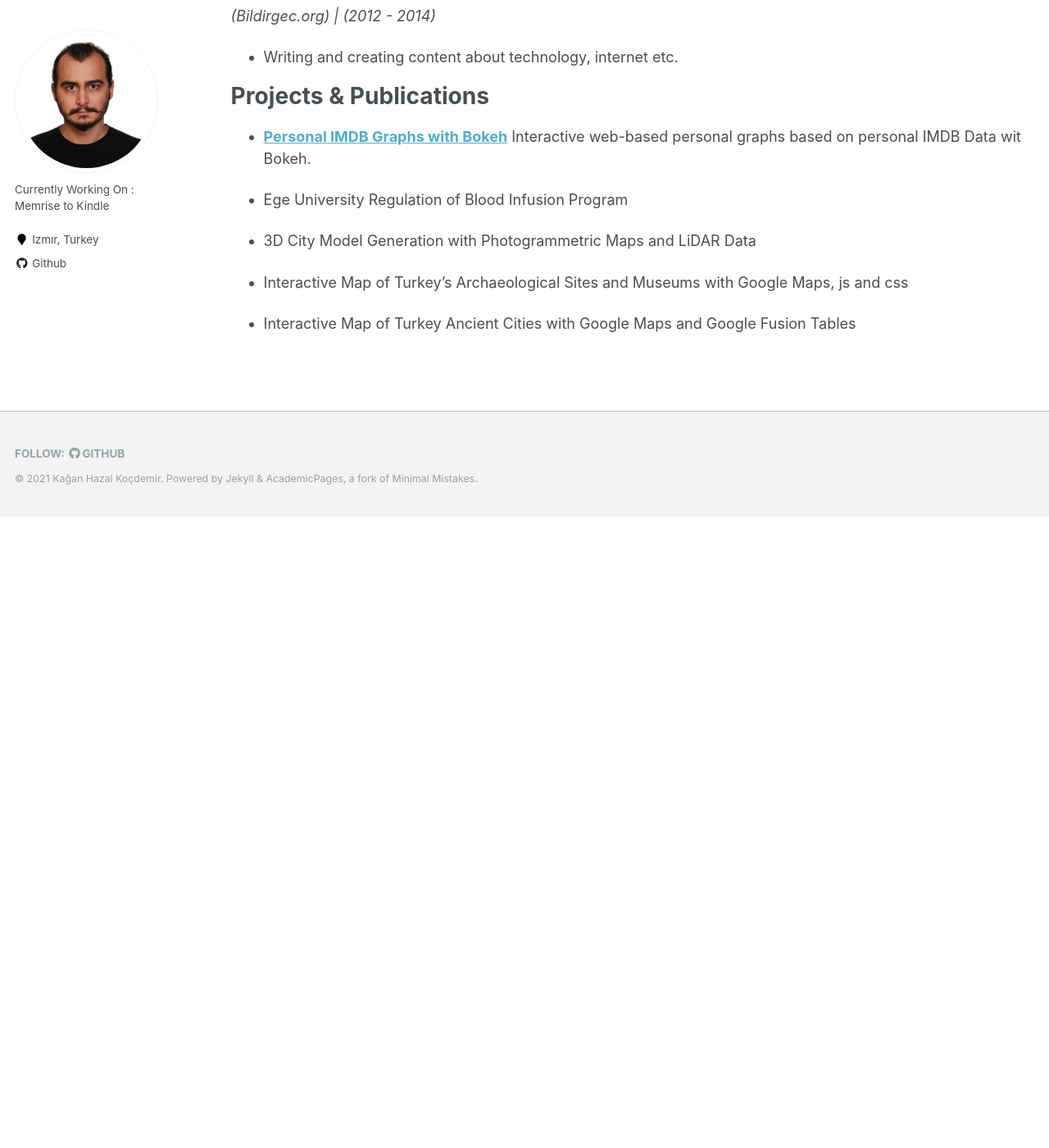
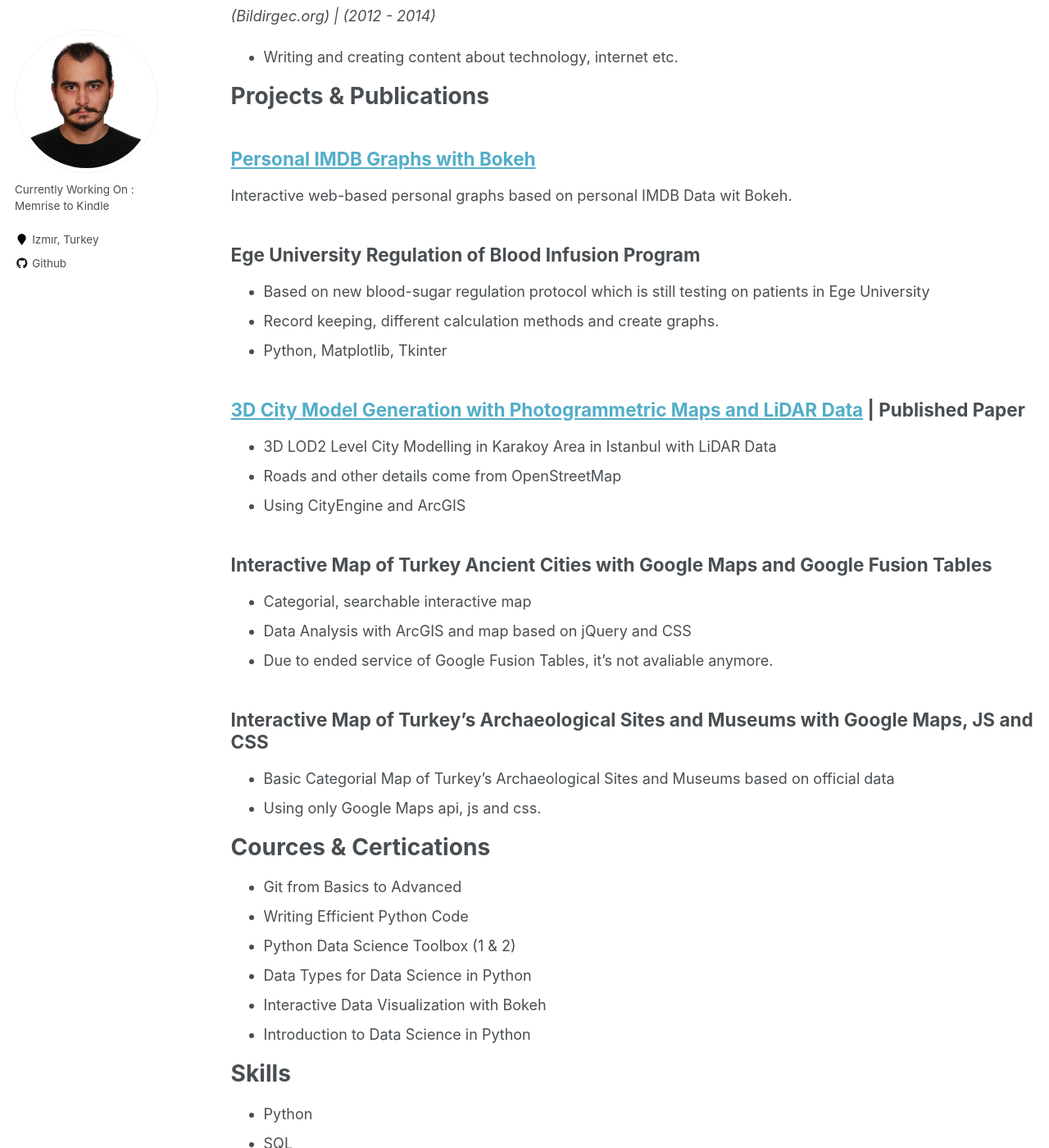
Before and after one commit to angelsdemos/kagankocdemir, a Jekyll site: the page built from _pages/cv.md, in a window 1280 px wide and 1400 px high, scrolled down 1079 px. Shown: the whole window at 82% size. Built offline with Jekyll 4.4.1, drawn with Linux system fonts in a browser that asks for light colours; before the commit the page ends 1709 px from its top, so only the background shows below that; some of the changed text lies outside the part shown.

Commit message:
Update cv.md

```diff
--- a/_pages/cv.md
+++ b/_pages/cv.md
@@ -11,6 +11,8 @@ Education
 ======
 * German Language and Literature Bachelor's Degree, Ege University 2024 (Expected)
 * Geomatic Engineering Bachelor's Degree, Yildiz Technical University 2016
+
+
 
 
 Experiences
@@ -39,13 +41,49 @@ Experiences
 
 Projects & Publications
 ======
-* **[Personal IMDB Graphs with Bokeh](https://github.com/angelsdemos/Personal-IMDB-Graphs-with-Bokeh)**
+## **[Personal IMDB Graphs with Bokeh](https://github.com/angelsdemos/Personal-IMDB-Graphs-with-Bokeh)**
 Interactive web-based personal graphs based on personal IMDB Data wit Bokeh.
 
-* Ege University Regulation of Blood Infusion Program
+## Ege University Regulation of Blood Infusion Program
+  * Based on new blood-sugar regulation protocol which is still testing on patients in Ege University
+  * Record keeping, different calculation methods and create graphs.
+  * Python, Matplotlib, Tkinter
 
-* 3D City Model Generation with Photogrammetric Maps and LiDAR Data
+## [3D City Model Generation with Photogrammetric Maps and LiDAR Data](files/3b_modelling_bildiri.pdf) | Published Paper
+  * 3D LOD2 Level City Modelling in Karakoy Area in Istanbul with LiDAR Data
+  * Roads and other details come from OpenStreetMap
+  * Using CityEngine and ArcGIS
 
-* Interactive Map of Turkey's Archaeological Sites and Museums with Google Maps, js and css
+## Interactive Map of Turkey Ancient Cities with Google Maps and Google Fusion Tables
+  * Categorial, searchable interactive map
+  * Data Analysis with ArcGIS and map based on jQuery and CSS
+  * Due to ended service of Google Fusion Tables, it's not avaliable anymore.
 
-* Interactive Map of Turkey Ancient Cities with Google Maps and Google Fusion Tables
+## Interactive Map of Turkey's Archaeological Sites and Museums with Google Maps, JS and CSS
+  * Basic Categorial Map of Turkey's Archaeological Sites and Museums based on official data
+  * Using only Google Maps api, js and css.
+
+Cources & Certications
+======
+*  Git from Basics to Advanced
+*  Writing Efficient Python Code
+*  Python Data Science Toolbox (1 & 2)
+*  Data Types for Data Science in Python
+*  Interactive Data Visualization with Bokeh
+*  Introduction to Data Science in Python
+
+Skills
+======
+* Python
+* SQL
+* HTML, CSS
+* ArcGIS
+* CityEngine
+* AutoCAD
+* QGIS
+
+
+Achivements
+======
+* Region Finalist of High School Student Research Projects Competition (2010)
+* Semi-Finalist  of Math Olympics in Turkey (2010)
```
